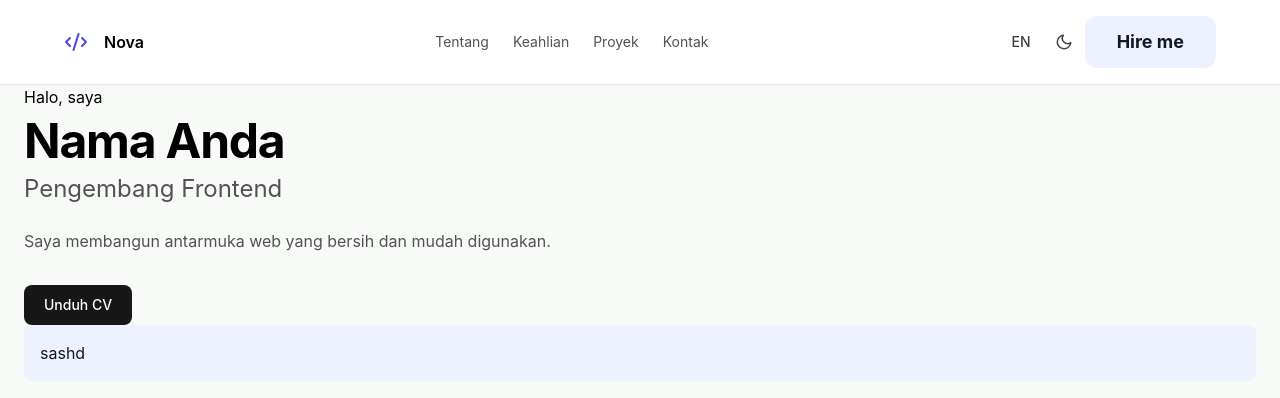
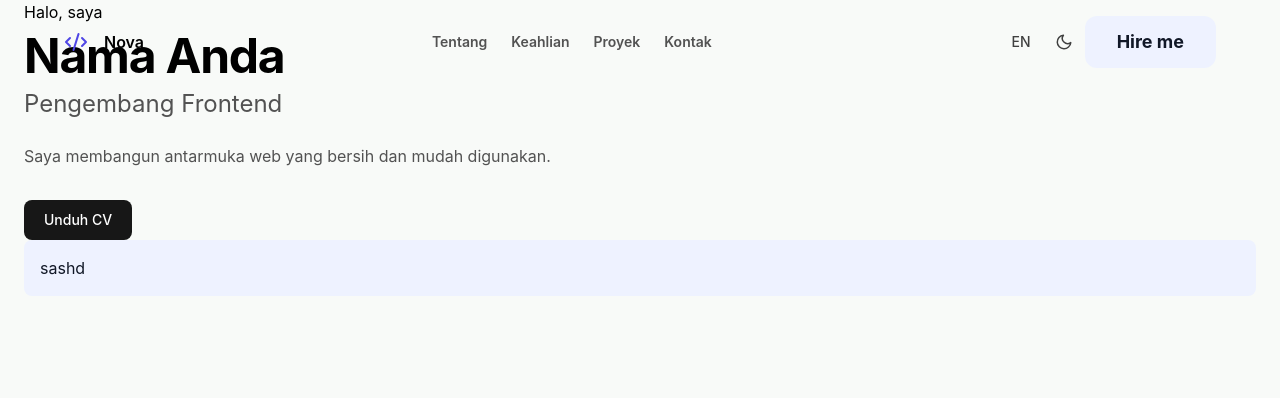
Before and after one commit to Nova11-F/Nova_Portofolio, a React (Vite) app: page / in a window 1280 px wide. Shown: the top 398 px of the page. Built offline with nearby package versions, Linux system fonts and the light colour scheme.

Commit message:
style : improve navbar styling

```diff
--- a/src/components/layout/Navbar.jsx
+++ b/src/components/layout/Navbar.jsx
@@ -3,20 +3,40 @@ import ThemeToggle from '../ui/ThemeToggle'
 import LanguageToggle from '../ui/LanguageToggle'
 import { CodeXml } from 'lucide-react'
 import Button from '../ui/Button'
+import { useState, useEffect } from "react";
 
 export default function Navbar() {
-  const { t } = useLanguage()
+  const { t } = useLanguage();
+    const [scrolled, setScrolled] = useState(false);
+
+  useEffect(() => {
+    const handleScroll = () => {
+      setScrolled(window.scrollY > 50);
+    };
+
+    window.addEventListener("scroll", handleScroll);
+
+    return () => {
+      window.removeEventListener("scroll", handleScroll);
+    };
+  }, []);
 
   return (
     <>
-    <header className="sticky top-0 z-50 border-b border-border bg-surface">
+    <header className={`fixed top-0 left-0 w-full z-50
+        transition-all duration-300
+        ${
+          scrolled
+            ? "bg-white/80 backdrop-blur-md shadow-md"
+            : "bg-transparent"
+        }`}>
       <nav className="mx-auto flex max-w-5xl items-center justify-between px-6 py-4 md:mx-10 md:max-w-full">
         <div className="flex items-center justify-center gap-2 md:gap-4">
         <CodeXml className='size-4 md:size-6 text-primary'/>
         <span className="font-semibold">Nova</span>
         </div>
 
-        <ul className="hidden gap-6 text-sm text-neutral-600 dark:text-neutral-400 md:flex">
+        <ul className="hidden gap-6 text-sm font-semibold text-neutral-600 dark:text-neutral-400 md:flex">
           <li><a href="#about" className="hover:text-neutral-900">{t('nav.about')}</a></li>
           <li><a href="#skills" className="hover:text-neutral-900">{t('nav.skills')}</a></li>
           <li><a href="#projects" className="hover:text-neutral-900">{t('nav.projects')}</a></li>
```
